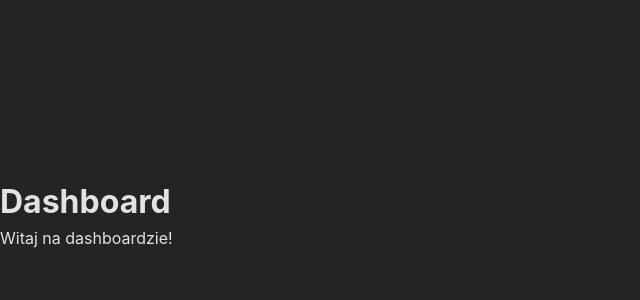
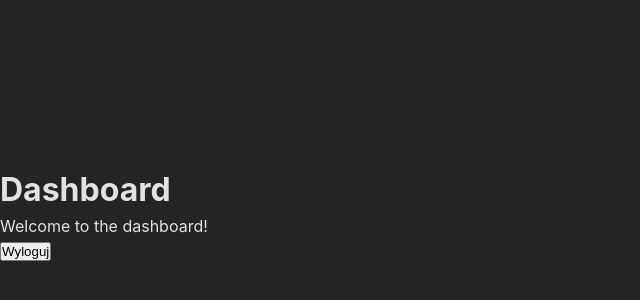
Before and after one commit to michalkrudysz/custom-data-chatbot, a React (Vite) app in the folder client/: page / in a window 1280 px wide. Shown: the part 186-486 px from the top of the page, without its empty margins (0-640 px from the left). Built offline with nearby package versions, Linux system fonts and the light colour scheme; sample sign-in values are in the browser's storage.

Commit message:
Added a logout option to the Dashboard.

```diff
--- a/client/src/pages/dashboard.tsx
+++ b/client/src/pages/dashboard.tsx
@@ -1,8 +1,18 @@
+import { useNavigate } from "react-router-dom";
+
 export default function Dashboard() {
+  const navigate = useNavigate();
+
+  const handleLogout = () => {
+    localStorage.removeItem("token");
+    navigate("/login");
+  };
+
   return (
     <div className="dashboard">
       <h1>Dashboard</h1>
-      <p>Witaj na dashboardzie!</p>
+      <p>Welcome to the dashboard!</p>
+      <button onClick={handleLogout}>Wyloguj</button>
     </div>
   );
 }
```
